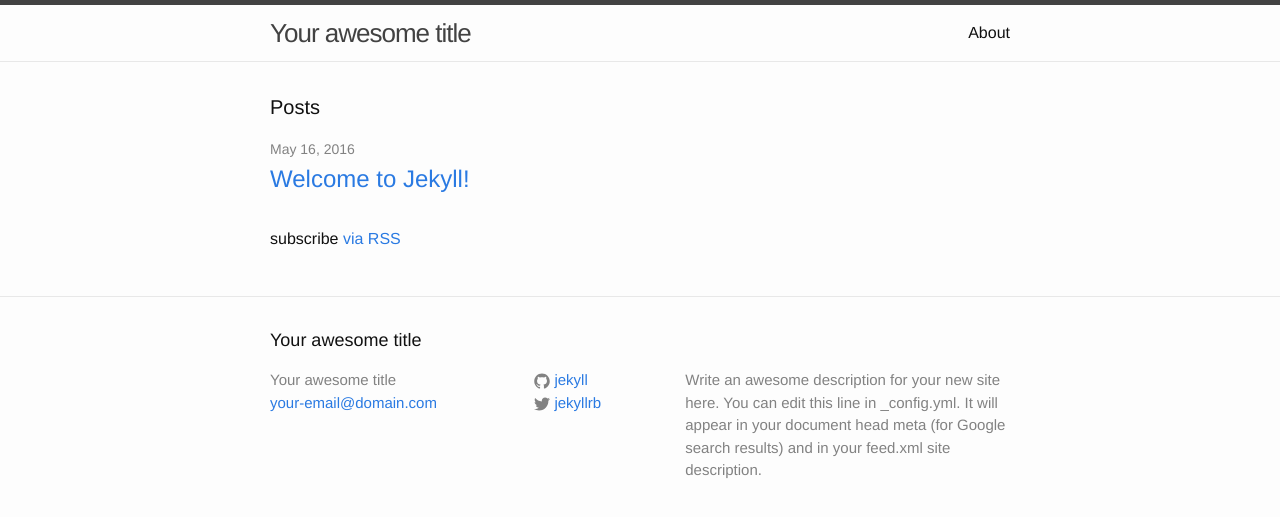
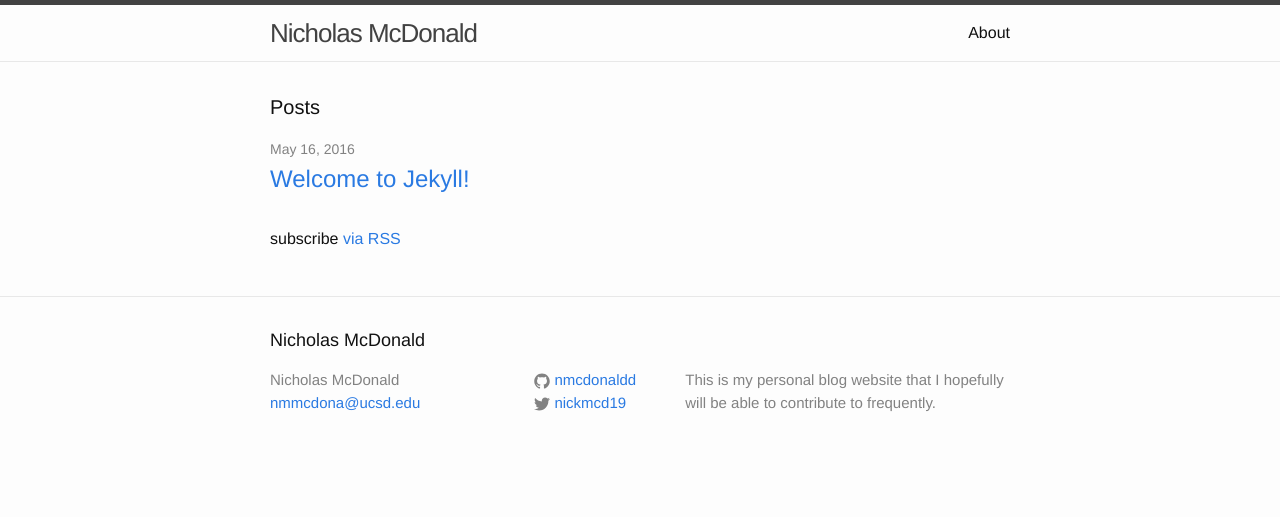
Before and after one commit to nmcdonaldd/nmcdonaldd.github.io, a Jekyll site: the page built from index.html, in a window 1280 px wide. Shown: the top 517 px of the page. Built offline with Jekyll 4.4.1, drawn with Linux system fonts in a browser that asks for light colours.

Commit message:
Changed some defaults. Beginning to learn some of this.

```diff
--- a/_config.yml
+++ b/_config.yml
@@ -6,16 +6,14 @@
 # 'jekyll serve'. If you change this file, please restart the server process.
 
 # Site settings
-title: Your awesome title
-email: your-email@domain.com
+title: Nicholas McDonald
+email: nmmcdona@ucsd.edu
 description: > # this means to ignore newlines until "baseurl:"
-  Write an awesome description for your new site here. You can edit this
-  line in _config.yml. It will appear in your document head meta (for
-  Google search results) and in your feed.xml site description.
-baseurl: "" # the subpath of your site, e.g. /blog
-url: "http://yourdomain.com" # the base hostname & protocol for your site
-twitter_username: jekyllrb
-github_username:  jekyll
+  This is my personal blog website that I hopefully will be able to contribute to frequently.
+baseurl: "/" # the subpath of your site, e.g. /blog
+url: "http://nmcdonaldd.github.io" # the base hostname & protocol for your site
+twitter_username: nickmcd19
+github_username:  nmcdonaldd
 
 # Build settings
 markdown: kramdown
```
